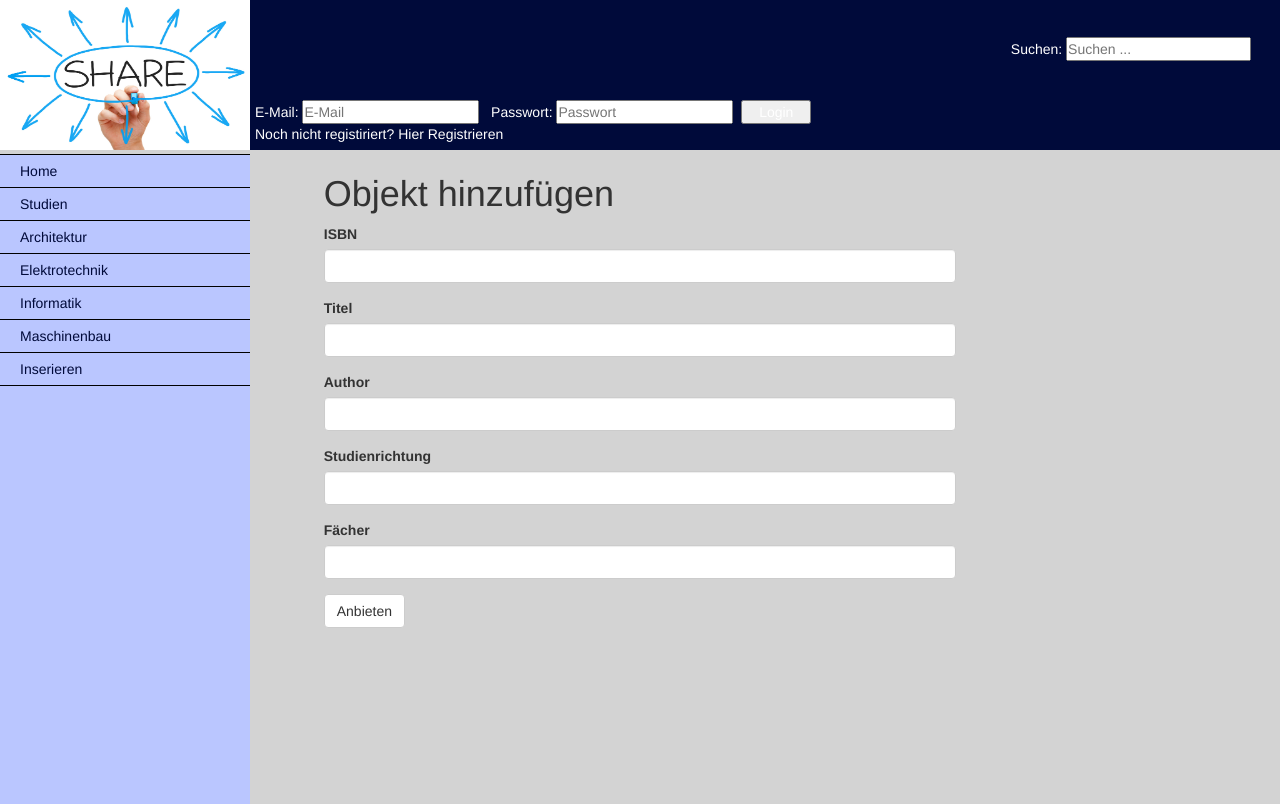
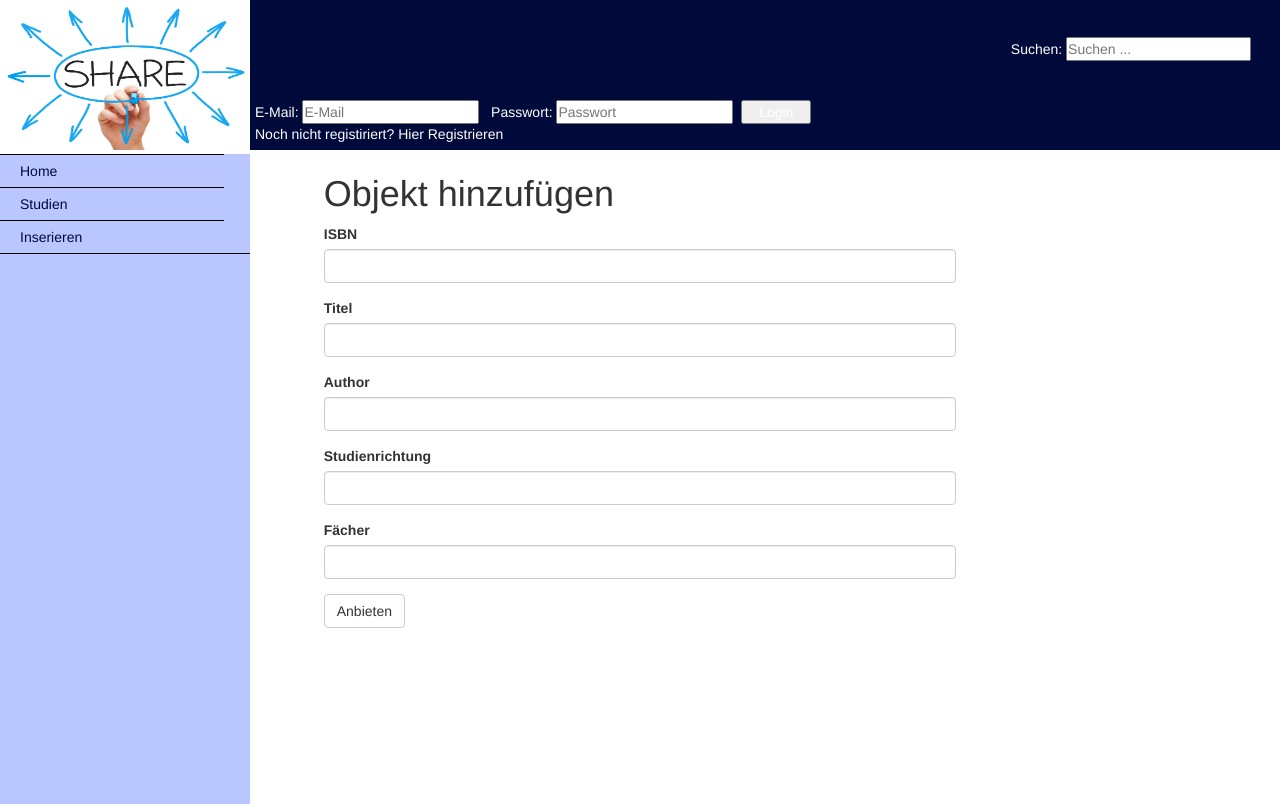
Before and after one commit to CarlosGRodriguezL/iixd, a PHP site: page /sellform.html in a window 1280 px wide. Run offline with PHP 8.4, Linux system fonts and the light colour scheme.

Commit message:
some css classes

```diff
--- a/sellformstyle.css
+++ b/sellformstyle.css
@@ -1,5 +1,5 @@
 .hide{
-	display:hide;
+	display: none;
 }
 
 .container-fluid{
--- a/style.css
+++ b/style.css
@@ -5,7 +5,6 @@
 }
 
 body {
-	background-color: lightgray;
 	hyphens: auto;
 }
 
@@ -96,6 +95,15 @@ table th, table td {
 	border-bottom: 1px solid black;
 }
 
+#content {
+	color: #000A3A;
+}
+
+#content h1 {
+	color: #000A3A;
+	padding-top: 10px;
+}
+
 /* books.html */
 .book {
 	width: 210px;
@@ -117,3 +125,35 @@ table th, table td {
 	max-width: 96%;
 	margin-left: 2%;
 }
+
+li a, .dropbtn {
+	display: inline-block;
+	color: white;
+	text-decoration: none;
+	width: 224px;
+}
+
+li.dropdown {
+	display: inline-block;
+}
+
+.dropdown-content {
+	display: none;
+	background-color: #f9f9f9;
+	width: 250px;
+}
+
+.dropdown-content a {
+	color: black;
+	text-decoration: none;
+	display: block;
+	text-align: left;
+}
+
+.dropdown-content a:hover {
+	background-color: #f1f1f1
+}
+
+.dropdown:hover .dropdown-content {
+	display: block;
+}
```
